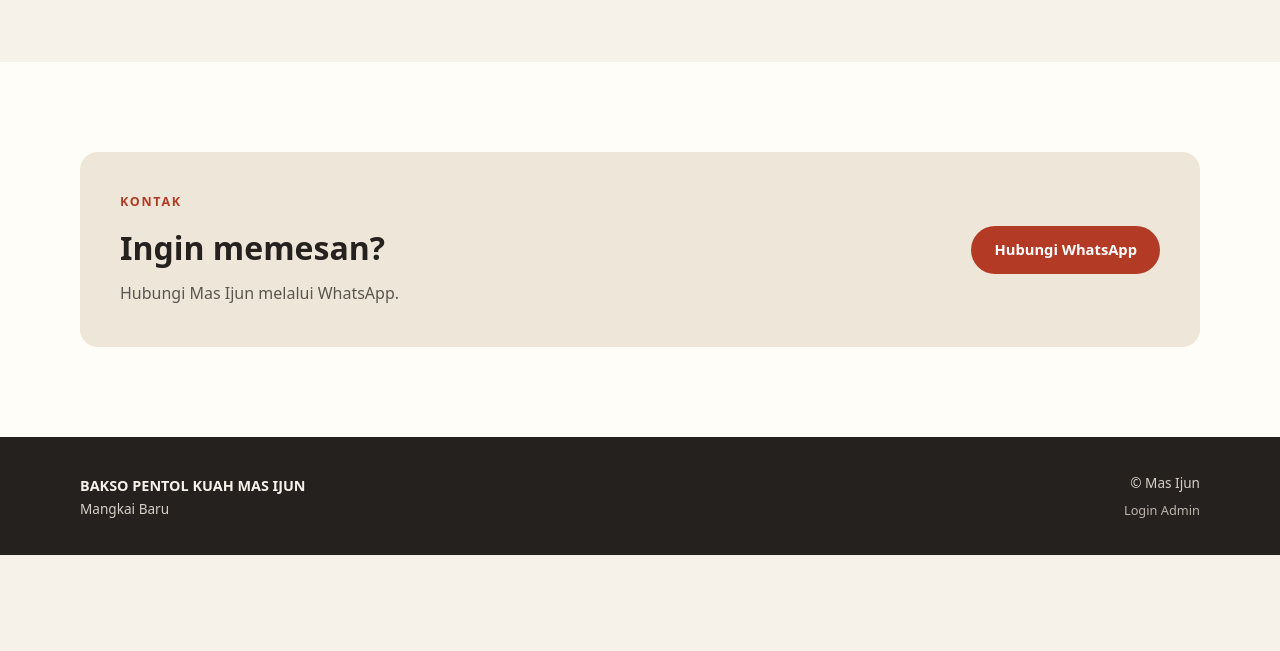
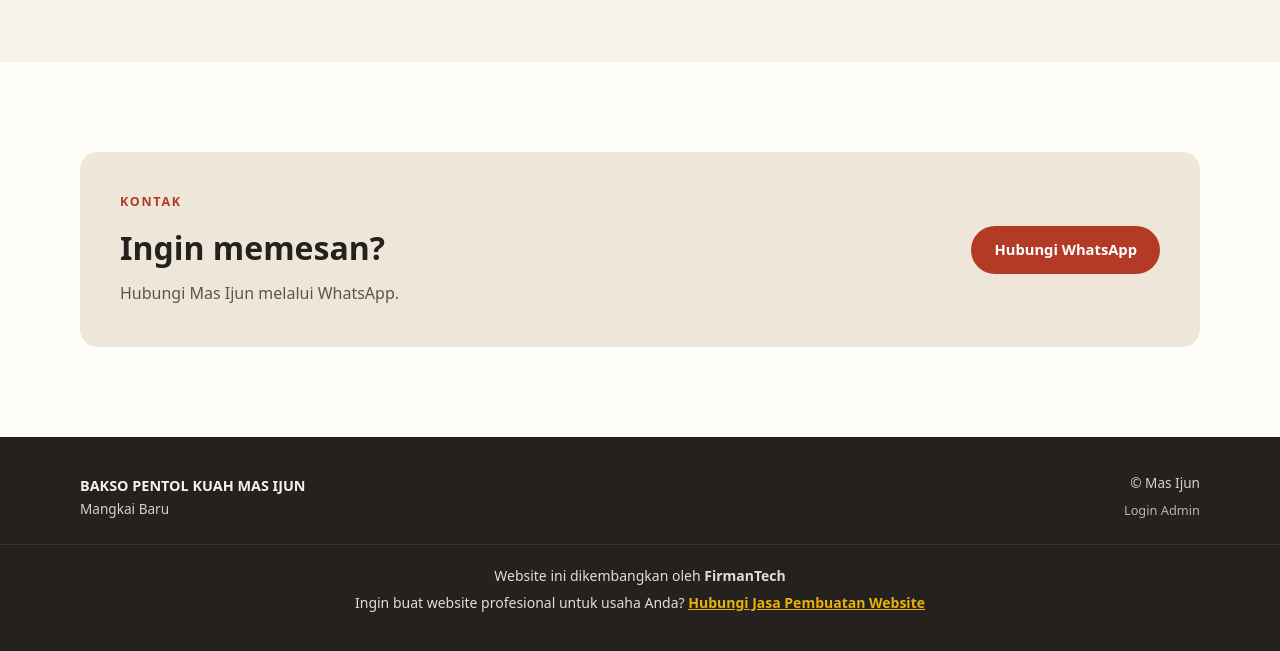
Before and after one commit to firman-hanafi/bakso-mas-ijun, a website: page index.html in a window 1280 px wide. Shown: the part 2707-3358 px from the top of the page. Before the commit the page ends 3262 px from the top, so only its background shows below. Drawn offline with Linux system fonts and the light colour scheme; no server answers.

Commit message:
feat: menambahkan credit developer dan promo jasa pembuatan website

```diff
--- a/index.html
+++ b/index.html
@@ -526,6 +526,26 @@
 
         </div>
 
+        <!-- ============================= -->
+            <!-- DEVELOPER CREDIT & PROMO -->
+            <!-- ============================= -->
+            <div class="developer-credit">
+                <p>
+                    Website ini dikembangkan oleh <strong>FirmanTech</strong>
+                </p>
+                <p>
+                    Ingin buat website profesional untuk usaha Anda?
+                    <a
+                        href="https://wa.me/6283161146858?text=Halo,%20saya%20tertarik%20dengan%20jasa%20pembuatan%20website"
+                        target="_blank"
+                        rel="noopener noreferrer"
+                        class="promo-link"
+                    >
+                        Hubungi Jasa Pembuatan Website
+                    </a>
+                </p>
+            </div>
+
     </footer>
 
 
--- a/style.css
+++ b/style.css
@@ -1209,3 +1209,31 @@ section {
         max-width: 100%;
     }
 }
+
+/* ============================= */
+/* DEVELOPER CREDIT & PROMO      */
+/* ============================= */
+.developer-credit {
+    margin-top: 1.5rem;
+    padding-top: 1rem;
+    border-top: 1px solid rgba(255, 255, 255, 0.1);
+    text-align: center;
+    width: 100%;
+    font-size: 0.875rem;
+    opacity: 0.9;
+}
+
+.developer-credit p {
+    margin: 0.25rem 0;
+}
+
+.developer-credit .promo-link {
+    color: #ffc107;
+    text-decoration: underline;
+    font-weight: 600;
+    transition: color 0.2s ease;
+}
+
+.developer-credit .promo-link:hover {
+    color: #ffffff;
+}
```
